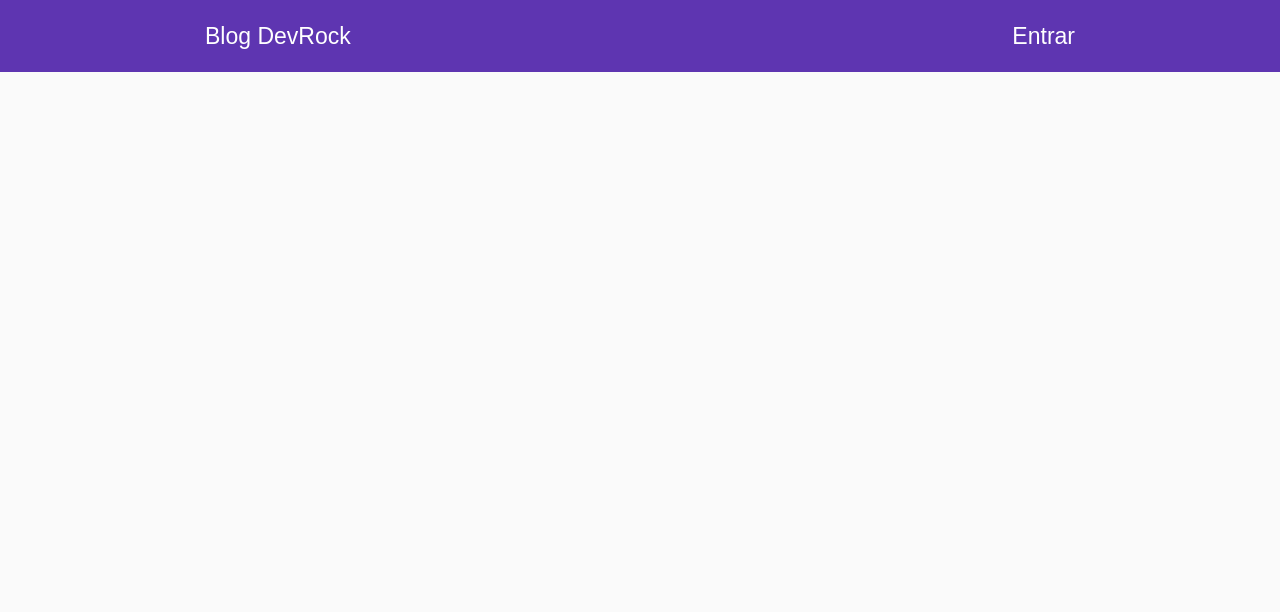
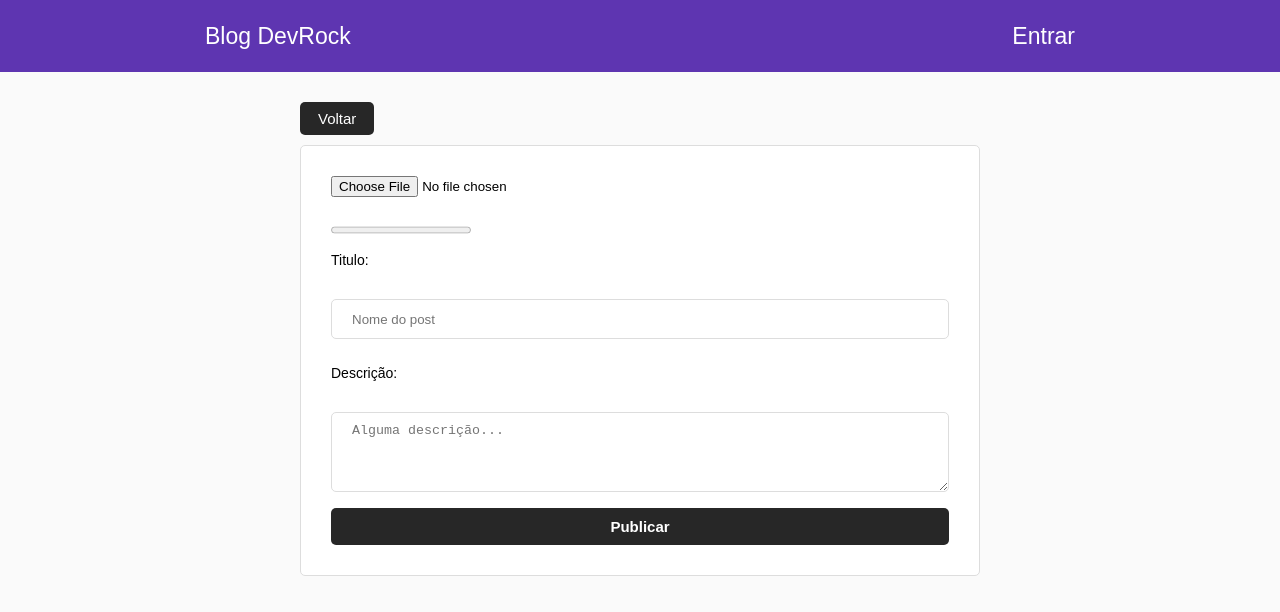
Before and after one commit to PedroLimass/blog_React, a React (Create React App) app: page /dashboard/new in a window 1280 px wide. Shown: the top 612 px of the page. Built offline with nearby package versions, Linux system fonts and the light colour scheme; no server answers; sample sign-in values are in the browser's storage.

Commit message:
finalização do projeto BlogRock

```diff
--- a/src/App.js
+++ b/src/App.js
@@ -7,7 +7,7 @@ import Login from './componentes/Login';
 import Dashboard from './componentes/Dashboard';
 import Register from './componentes/Registro';
 import Header from './componentes/Header';
-//import New from './componentes/New';
+import New from './componentes/New';
 import './global.css';
 import './App.css';
 
@@ -33,6 +33,7 @@ class App extends Component{
           <Route exact path="/login" component={Login} />
           <Route exact path="/dashboard" component={Dashboard} />
           <Route exact path="/registro" component={Register} />
+          <Route exact path="/dashboard/new" component={New} />
         </Switch>
       </BrowserRouter>
     ) : (
--- a/src/componentes/Dashboard/dash.css
+++ b/src/componentes/Dashboard/dash.css
@@ -16,7 +16,8 @@ div#dashboard .user-info a{
   padding: 8px;
   border-radius: 4px;
   font-size: 20px;
-  background-color: #FF0000;
+  background-color: #f44336;
   color: #FFF;
   text-decoration: none;
+  text-align: center;
 }
--- a/src/componentes/Dashboard/index.js
+++ b/src/componentes/Dashboard/index.js
@@ -43,7 +43,7 @@ class Dashboard extends Component{
       <div id="dashboard">
         <div className="user-info">
           <h1>Olá {this.state.nome}</h1>
-          <Link to="/dashboard/new">Novo Post</Link>
+          <Link to="/dashboard/new" id="nPost">Novo Post</Link>
         </div>
         <p>Logado com: {firebase.getCurrent()}</p>
         <button onClick={()=> this.logout()}>Deslogar</button>
--- a/src/componentes/Home/index.js
+++ b/src/componentes/Home/index.js
@@ -21,6 +21,7 @@ class Home extends Component{
 					autor: childItem.val().autor,
 				})
 			});
+            state.posts.reverse();
 			this.setState(state);
 		})
 	}
--- /dev/null
+++ b/src/componentes/New/index.js
@@ -0,0 +1,136 @@
+import React, {Component} from 'react';
+import {Link, withRouter} from 'react-router-dom';
+import firebase from '../../firebase';
+import './new.css';
+
+class New extends Component{
+
+  constructor(props){
+    super(props);
+    this.state = {
+      titulo: '',
+      imagem: null,
+      url: '',
+      descricao: '',
+      alert: '',
+      progress: 0,
+    };
+
+    this.cadastrar = this.cadastrar.bind(this);
+    this.handleFile = this.handleFile.bind(this);
+    this.handleUpload = this.handleUpload.bind(this);
+  }
+
+  componentDidMount(){
+    if(!firebase.getCurrent()){
+      this.props.history.replace('/');
+      return null;
+    }
+  }
+
+  cadastrar = async(e) =>{
+    e.preventDefault();
+
+    if(this.state.titulo !== '' &&
+        this.state.imagem !== '' &&
+        this.state.descricao !== '' &&
+        this.state.imagem !== null &&
+        this.state.url !== ''){
+      let post = firebase.app.ref('post');
+      let chave = post.push().key;
+      await post.child(chave).set({
+        titulo: this.state.titulo,
+        image: this.state.url,
+        descricao: this.state.descricao,
+        autor: localStorage.nome
+      });
+
+      this.props.history.push('/dashboard');
+    }else{
+      this.setState({alert: 'Preencha todos os campos!'});
+    }
+
+  }
+
+  handleFile = async (e) => {
+
+    if(e.target.files[0]){
+
+      const image = e.target.files[0];
+
+      if(image.type === 'image/png' || image.type === 'image/jpeg'){
+        await this.setState({imagem: image});
+        await this.handleUpload();
+      }else{
+        alert('Envie uma imagem do tipo PNG ou JPG');
+        this.setState({imagem: null});
+        return null;
+      }
+
+    }
+  }
+
+  handleUpload = async () => {
+    const { imagem } = this.state;
+    const currentUid = firebase.getCurrentUid();
+
+    const uploadTaks = firebase.storage
+    .ref(`images/${currentUid}/${imagem.name}`)
+    .put(imagem);
+
+    await uploadTaks.on('state_changed',
+    (snapshot)=>{
+      //progress
+      const progress = Math.round(
+        (snapshot.bytesTransferred / snapshot.totalBytes) * 100
+        );
+        this.setState({progress});
+    },
+    (error)=>{
+      //error
+      console.log('Error imagem: ' + error);
+    },
+    ()=>{
+      //sucessO!
+      firebase.storage.ref(`images/${currentUid}`)
+      .child(imagem.name).getDownloadURL()
+      .then(url => {
+        this.setState({url: url});
+      })
+    })
+  }
+
+  render(){
+    return(
+      <div>
+        <header id="new">
+          <Link to="/dashboard">Voltar</Link>
+        </header>
+        <form onSubmit={this.cadastrar} id="new-post">
+
+          <span>{this.state.alert}</span>
+
+          <input type="file"
+           onChange={this.handleFile} /><br/>
+           {this.state.url !== '' ?
+            <img src={this.state.url} width="250" height="150" alt="Capa do post"/>
+            :
+            <progress value={this.state.progress} max="100" />
+           }
+
+          <label>Titulo:</label><br/>
+          <input type="text" placeholder="Nome do post" value={this.state.titulo} autoFocus
+           onChange={(e)=> this.setState({titulo: e.target.value})} /><br/>
+
+          <label>Descrição:</label><br/>
+          <textarea type="text" placeholder="Alguma descrição..." value={this.state.descricao}
+           onChange={(e)=> this.setState({descricao: e.target.value})} /><br/>
+
+           <button type="submit">Publicar</button>
+        </form>
+      </div>
+    );
+  }
+}
+
+export default withRouter(New);
--- /dev/null
+++ b/src/componentes/New/new.css
@@ -0,0 +1,80 @@
+header#new{
+  width: 100%;
+  max-width: 680px;
+  display: flex;
+  flex-direction: column;
+  align-items: flex-start;
+  margin: 30px auto 10px;
+}
+
+header#new a{
+  background: #272727;
+  padding: 8px 18px 8px;
+  border-radius: 5px;
+  color: #FFF;
+  text-decoration: none;
+  font-size: 15px;
+}
+
+form#new-post{
+  background: #FFF;
+  width: 100%;
+  max-width: 680px;
+  margin: 0px auto 0px;
+  padding: 30px;
+  border: 1px solid #DDD;
+  border-radius: 5px;
+  display: flex;
+  flex-direction: column;
+}
+
+form#new-post input{
+  margin-bottom: 10px;
+}
+
+form#new-post span{
+  text-align: center;
+  color: #FF0000;
+  font-size: 15px;
+}
+
+form#new-post label{
+  margin-bottom: 15px;
+}
+
+form#new-post img {
+  width: 200px;
+  height: 100px;
+  margin-bottom: 15px;
+}
+
+form#new-post progress{
+  margin-bottom: 15px;
+}
+
+form#new-post input[type=text]{
+ height: 40px;
+ border-radius: 5px;
+ border: 1px solid #DDD;
+ padding: 0 20px;
+}
+
+form#new-post textarea{
+  height: 80px;
+  border-radius: 5px;
+  border: 1px solid #DDD;
+  padding: 0 20px;
+  padding-top: 10px;
+
+}
+
+form#new-post button{
+  padding: 10px 20px;
+  border-radius: 5px;
+  border: 0px;
+  background: #272727;
+  color: #FFF;
+  font-weight: bold;
+  font-size: 15px;
+  cursor: pointer;
+}
```
Also changed, not shown: 1 other file (tests, documents, lock files or other folders).
